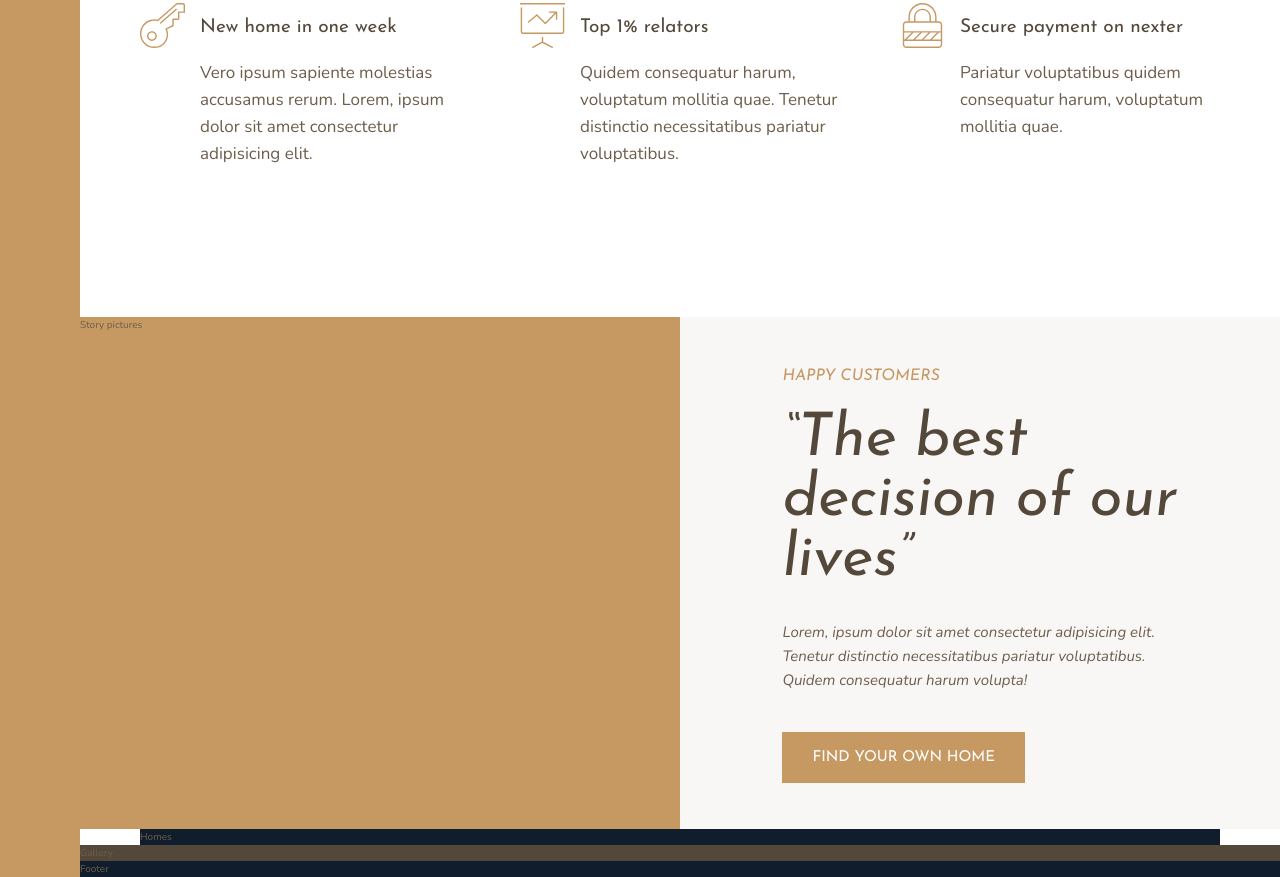
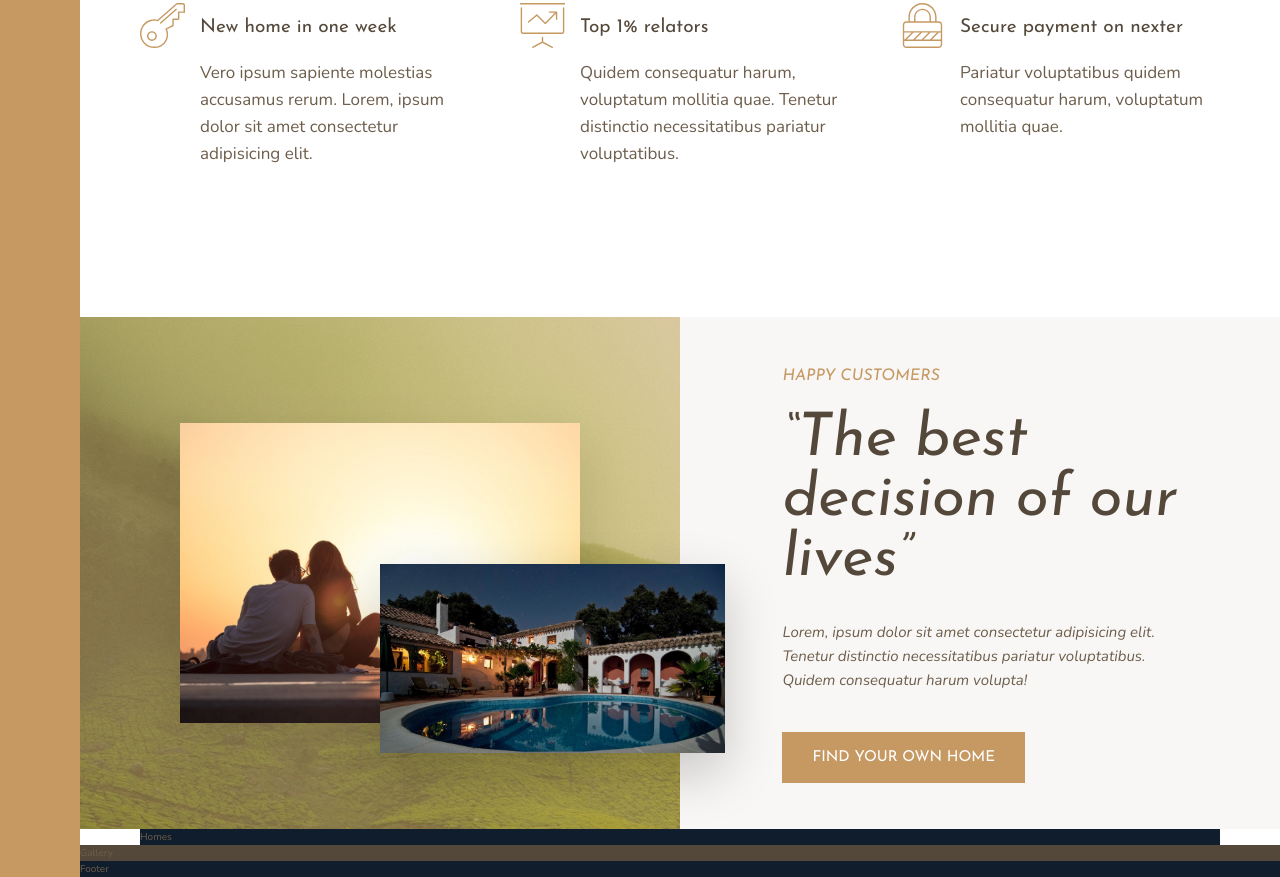
Before and after one commit to tomaszdanczak/3-Nexter, a website: page index.html in a window 1280 px wide. Shown: the part 991-1868 px from the top of the page. Drawn offline with nearby package versions, Linux system fonts and the light colour scheme; files that its build step writes are made by us from their sources.

Commit message:
feat: build the story section - part 2

```diff
--- a/index.html
+++ b/index.html
@@ -75,7 +75,8 @@
        </section>
 
        <div class="story__pictures">
-        Story pictures
+            <img src="img/story-1.jpeg" alt="Couple with new house" class="story__img--1">
+            <img src="img/story-2.jpeg" alt="New house" class="story__img--2">
        </div>
 
        <div class="story__content">
--- a/sass/_story.scss
+++ b/sass/_story.scss
@@ -2,6 +2,27 @@
     &__pictures {
         background-color: $color-primary;
         grid-column: full-start / col-end 4;
+        background-image: linear-gradient(rgba($color-primary, .5), rgba($color-primary, .5)), url(../img/back.jpg);
+
+        display: grid;
+        grid-template-rows: repeat(6, 1fr);
+        grid-template-columns: repeat(6, 1fr);
+        align-items: center;
+    }
+
+    &__img--1 {
+        width: 100%;
+        grid-row: 2 / 6;
+        grid-column:  2 / 6;
+        box-shadow: 0 2rem 5rem rgba(#000, .1);
+    }
+
+    &__img--2 {
+        width: 115%;
+        grid-row: 4 / 6;
+        grid-column: 4 / 7;
+        z-index: 20;
+        box-shadow: 0 2rem 5rem rgba(#000, .2);
     }
 
     &__content {
```
